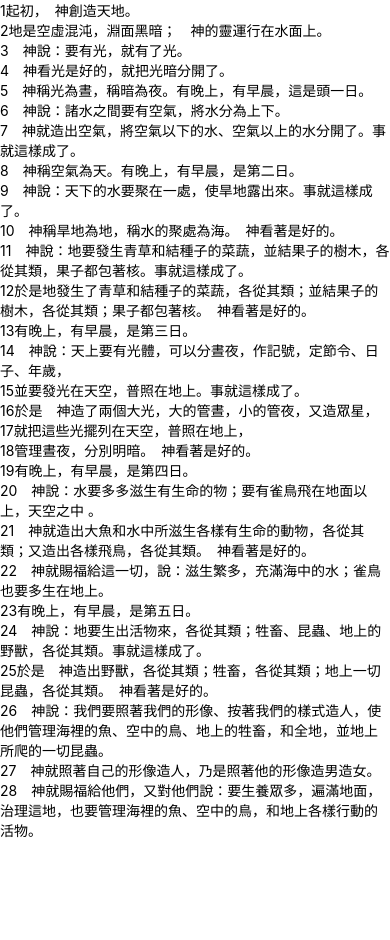
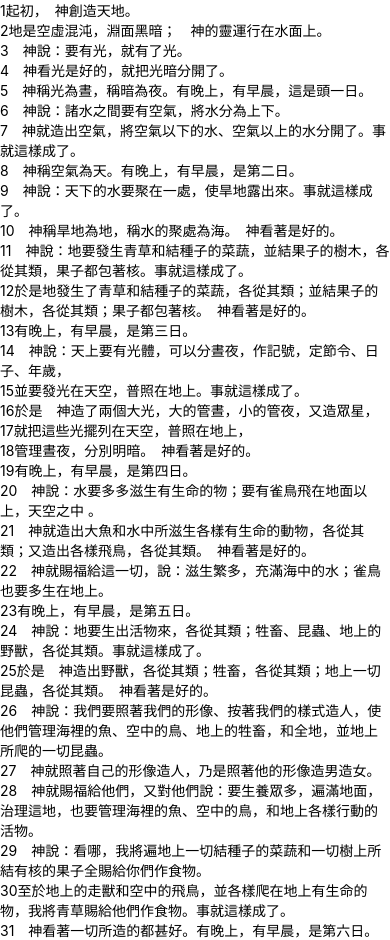
Before and after one commit to sillyleo/bible_gen, a React Native app: screen / in a window 390 px wide. Before the commit the page ends 844 px from the top, so only its background shows below. Built offline with nearby package versions, Linux system fonts and the light colour scheme.

Commit message:
added safearea

```diff
--- a/App.js
+++ b/App.js
@@ -21,11 +21,8 @@ export default class App extends Component {
     data: [],
   };
 
+  render() {
 
-
-
-
-  render() {
     const verse = data[0].book[1].chapter;
     const verseArray = Object.keys(verse).map(key => verse[key])
 
@@ -34,7 +31,7 @@ export default class App extends Component {
     return (
 
 
-
+      <SafeAreaView>
       <ScrollView>
 
         <FlatList
@@ -46,6 +43,7 @@ export default class App extends Component {
         />
 
       </ScrollView>
+      </SafeAreaView>
     );
   }
 }
```
